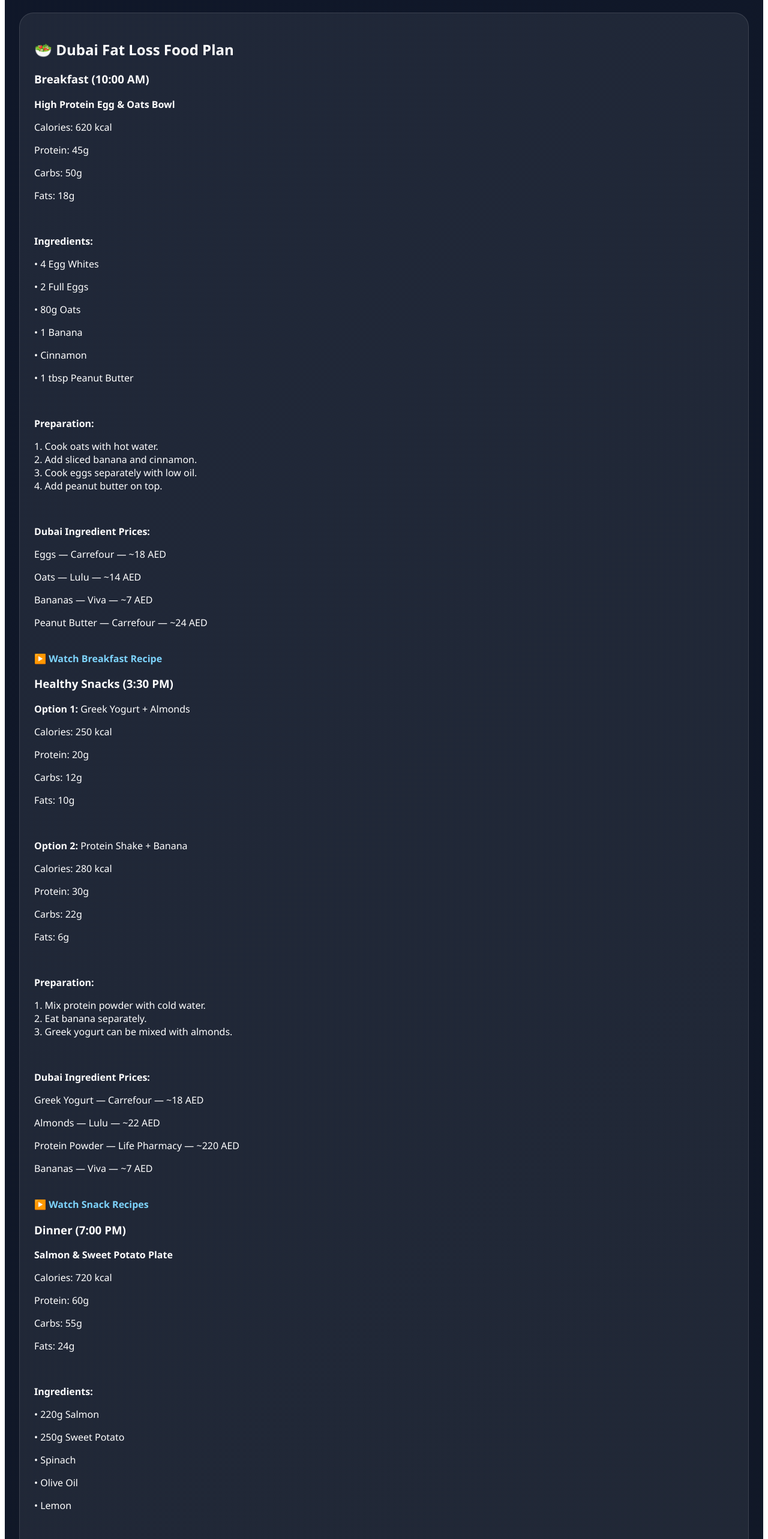
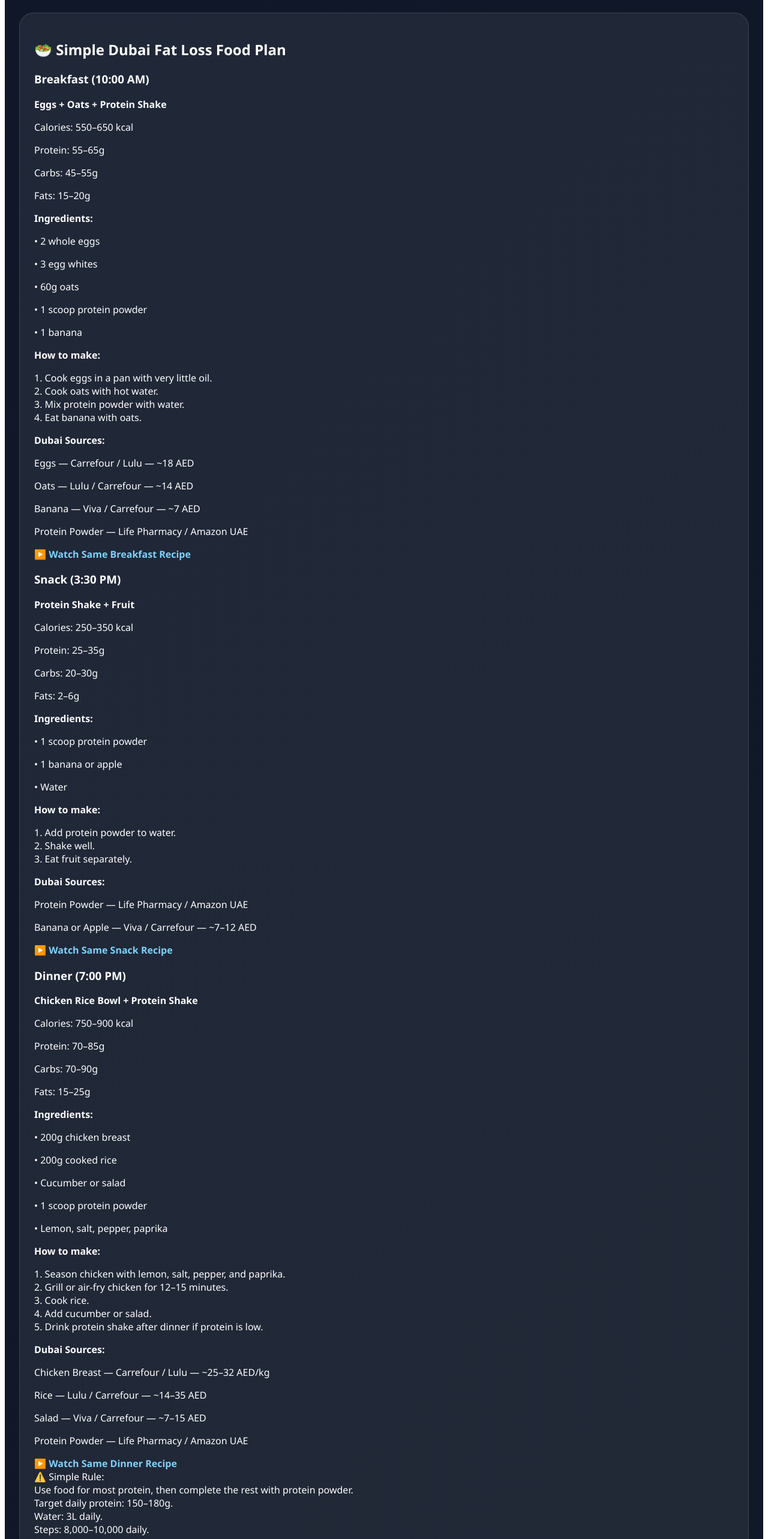
Before and after one commit to saudsaeed1992-eng/fitness-coach-app, a Next.js app: page / in a window 1280 px wide. Shown: the part 8781-11347 px from the top of the page at 60% size. Built offline with nearby package versions, Linux system fonts and the light colour scheme.

Commit message:
Update page.js

```diff
--- a/app/page.js
+++ b/app/page.js
@@ -426,189 +426,147 @@ export default function Home() {
         ))}
       </section>
    <section style={styles.card}>
-  <h2>🥗 Dubai Fat Loss Food Plan</h2>
+  <h2>🥗 Simple Dubai Fat Loss Food Plan</h2>
 
   <div style={styles.foodGrid}>
 
-    {/* BREAKFAST */}
     <div style={styles.foodCard}>
       <h3>Breakfast (10:00 AM)</h3>
 
-      <p><strong>High Protein Egg & Oats Bowl</strong></p>
+      <p><strong>Eggs + Oats + Protein Shake</strong></p>
 
-      <p>Calories: 620 kcal</p>
-      <p>Protein: 45g</p>
-      <p>Carbs: 50g</p>
-      <p>Fats: 18g</p>
-
-      <br />
+      <p>Calories: 550–650 kcal</p>
+      <p>Protein: 55–65g</p>
+      <p>Carbs: 45–55g</p>
+      <p>Fats: 15–20g</p>
 
       <p><strong>Ingredients:</strong></p>
+      <p>• 2 whole eggs</p>
+      <p>• 3 egg whites</p>
+      <p>• 60g oats</p>
+      <p>• 1 scoop protein powder</p>
+      <p>• 1 banana</p>
 
-      <p>• 4 Egg Whites</p>
-      <p>• 2 Full Eggs</p>
-      <p>• 80g Oats</p>
-      <p>• 1 Banana</p>
-      <p>• Cinnamon</p>
-      <p>• 1 tbsp Peanut Butter</p>
-
-      <br />
-
-      <p><strong>Preparation:</strong></p>
-
+      <p><strong>How to make:</strong></p>
       <p>
-        1. Cook oats with hot water.
+        1. Cook eggs in a pan with very little oil.
         <br />
-        2. Add sliced banana and cinnamon.
+        2. Cook oats with hot water.
         <br />
-        3. Cook eggs separately with low oil.
+        3. Mix protein powder with water.
         <br />
-        4. Add peanut butter on top.
+        4. Eat banana with oats.
       </p>
 
-      <br />
-
-      <p><strong>Dubai Ingredient Prices:</strong></p>
-
-      <p>Eggs — Carrefour — ~18 AED</p>
-      <p>Oats — Lulu — ~14 AED</p>
-      <p>Bananas — Viva — ~7 AED</p>
-      <p>Peanut Butter — Carrefour — ~24 AED</p>
-
-      <br />
+      <p><strong>Dubai Sources:</strong></p>
+      <p>Eggs — Carrefour / Lulu — ~18 AED</p>
+      <p>Oats — Lulu / Carrefour — ~14 AED</p>
+      <p>Banana — Viva / Carrefour — ~7 AED</p>
+      <p>Protein Powder — Life Pharmacy / Amazon UAE</p>
 
       <a
-        href="https://www.youtube.com/results?search_query=high+protein+breakfast+recipe"
+        href="https://www.youtube.com/results?search_query=eggs+oats+protein+shake+breakfast"
         target="_blank"
         style={styles.link}
       >
-        ▶️ Watch Breakfast Recipe
+        ▶️ Watch Same Breakfast Recipe
       </a>
     </div>
 
-    {/* SNACKS */}
     <div style={styles.foodCard}>
-      <h3>Healthy Snacks (3:30 PM)</h3>
+      <h3>Snack (3:30 PM)</h3>
 
-      <p><strong>Option 1:</strong> Greek Yogurt + Almonds</p>
+      <p><strong>Protein Shake + Fruit</strong></p>
 
-      <p>Calories: 250 kcal</p>
-      <p>Protein: 20g</p>
-      <p>Carbs: 12g</p>
-      <p>Fats: 10g</p>
+      <p>Calories: 250–350 kcal</p>
+      <p>Protein: 25–35g</p>
+      <p>Carbs: 20–30g</p>
+      <p>Fats: 2–6g</p>
 
-      <br />
+      <p><strong>Ingredients:</strong></p>
+      <p>• 1 scoop protein powder</p>
+      <p>• 1 banana or apple</p>
+      <p>• Water</p>
 
-      <p><strong>Option 2:</strong> Protein Shake + Banana</p>
-
-      <p>Calories: 280 kcal</p>
-      <p>Protein: 30g</p>
-      <p>Carbs: 22g</p>
-      <p>Fats: 6g</p>
-
-      <br />
-
-      <p><strong>Preparation:</strong></p>
-
+      <p><strong>How to make:</strong></p>
       <p>
-        1. Mix protein powder with cold water.
+        1. Add protein powder to water.
         <br />
-        2. Eat banana separately.
+        2. Shake well.
         <br />
-        3. Greek yogurt can be mixed with almonds.
+        3. Eat fruit separately.
       </p>
 
-      <br />
-
-      <p><strong>Dubai Ingredient Prices:</strong></p>
-
-      <p>Greek Yogurt — Carrefour — ~18 AED</p>
-      <p>Almonds — Lulu — ~22 AED</p>
-      <p>Protein Powder — Life Pharmacy — ~220 AED</p>
-      <p>Bananas — Viva — ~7 AED</p>
-
-      <br />
+      <p><strong>Dubai Sources:</strong></p>
+      <p>Protein Powder — Life Pharmacy / Amazon UAE</p>
+      <p>Banana or Apple — Viva / Carrefour — ~7–12 AED</p>
 
       <a
-        href="https://www.youtube.com/results?search_query=healthy+high+protein+snacks"
+        href="https://www.youtube.com/results?search_query=protein+shake+with+banana+recipe"
         target="_blank"
         style={styles.link}
       >
-        ▶️ Watch Snack Recipes
+        ▶️ Watch Same Snack Recipe
       </a>
     </div>
 
-    {/* DINNER */}
     <div style={styles.foodCard}>
       <h3>Dinner (7:00 PM)</h3>
 
-      <p><strong>Salmon & Sweet Potato Plate</strong></p>
+      <p><strong>Chicken Rice Bowl + Protein Shake</strong></p>
 
-      <p>Calories: 720 kcal</p>
-      <p>Protein: 60g</p>
-      <p>Carbs: 55g</p>
-      <p>Fats: 24g</p>
-
-      <br />
+      <p>Calories: 750–900 kcal</p>
+      <p>Protein: 70–85g</p>
+      <p>Carbs: 70–90g</p>
+      <p>Fats: 15–25g</p>
 
       <p><strong>Ingredients:</strong></p>
+      <p>• 200g chicken breast</p>
+      <p>• 200g cooked rice</p>
+      <p>• Cucumber or salad</p>
+      <p>• 1 scoop protein powder</p>
+      <p>• Lemon, salt, pepper, paprika</p>
 
-      <p>• 220g Salmon</p>
-      <p>• 250g Sweet Potato</p>
-      <p>• Spinach</p>
-      <p>• Olive Oil</p>
-      <p>• Lemon</p>
-
-      <br />
-
-      <p><strong>Preparation:</strong></p>
-
+      <p><strong>How to make:</strong></p>
       <p>
-        1. Grill salmon for 8–10 minutes.
+        1. Season chicken with lemon, salt, pepper, and paprika.
         <br />
-        2. Bake sweet potato in oven.
+        2. Grill or air-fry chicken for 12–15 minutes.
         <br />
-        3. Add spinach with olive oil and lemon.
+        3. Cook rice.
+        <br />
+        4. Add cucumber or salad.
+        <br />
+        5. Drink protein shake after dinner if protein is low.
       </p>
 
-      <br />
-
-      <p><strong>Dubai Ingredient Prices:</strong></p>
-
-      <p>Salmon — Carrefour — ~55 AED/kg</p>
-      <p>Sweet Potato — Lulu — ~12 AED</p>
-      <p>Spinach — Viva — ~7 AED</p>
-      <p>Olive Oil — Carrefour — ~35 AED</p>
-
-      <br />
+      <p><strong>Dubai Sources:</strong></p>
+      <p>Chicken Breast — Carrefour / Lulu — ~25–32 AED/kg</p>
+      <p>Rice — Lulu / Carrefour — ~14–35 AED</p>
+      <p>Salad — Viva / Carrefour — ~7–15 AED</p>
+      <p>Protein Powder — Life Pharmacy / Amazon UAE</p>
 
       <a
-        href="https://www.youtube.com/results?search_query=healthy+salmon+meal+prep"
+        href="https://www.youtube.com/results?search_query=chicken+rice+bowl+meal+prep"
         target="_blank"
         style={styles.link}
       >
-        ▶️ Watch Dinner Recipe
+        ▶️ Watch Same Dinner Recipe
       </a>
     </div>
 
   </div>
 
   <div style={styles.warningBox}>
-    ⚠️ Target: Lose 7kg between 26/05/2026 and 26/07/2026
+    ⚠️ Simple Rule:
     <br />
+    Use food for most protein, then complete the rest with protein powder.
     <br />
-
-    Maintain:
+    Target daily protein: 150–180g.
     <br />
-    • 8,000–10,000 daily steps
+    Water: 3L daily.
     <br />
-    • 3 workout days weekly
-    <br />
-    • 1 knee recovery day
-    <br />
-    • Water: 3L daily
-    <br />
-    • Sleep: Minimum 7 hours
+    Steps: 8,000–10,000 daily.
   </div>
 </section>
     </main>
```
